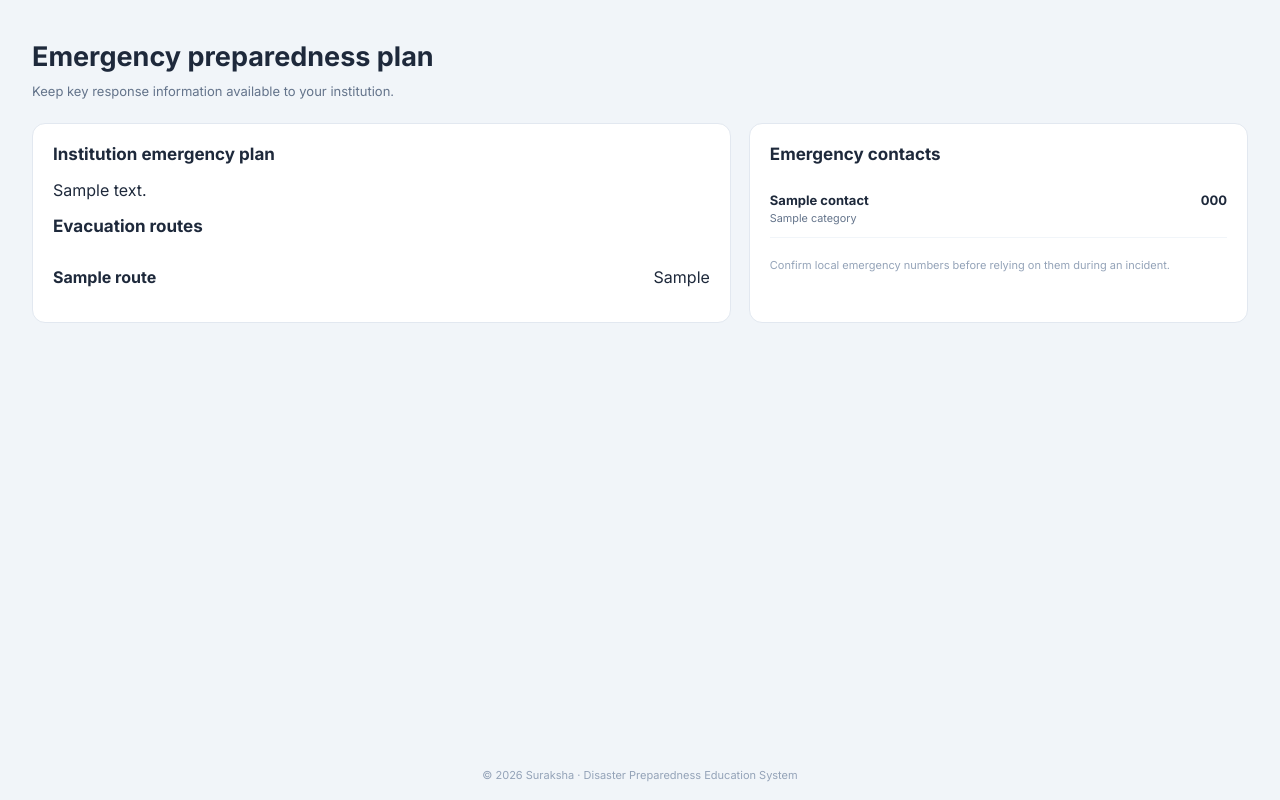
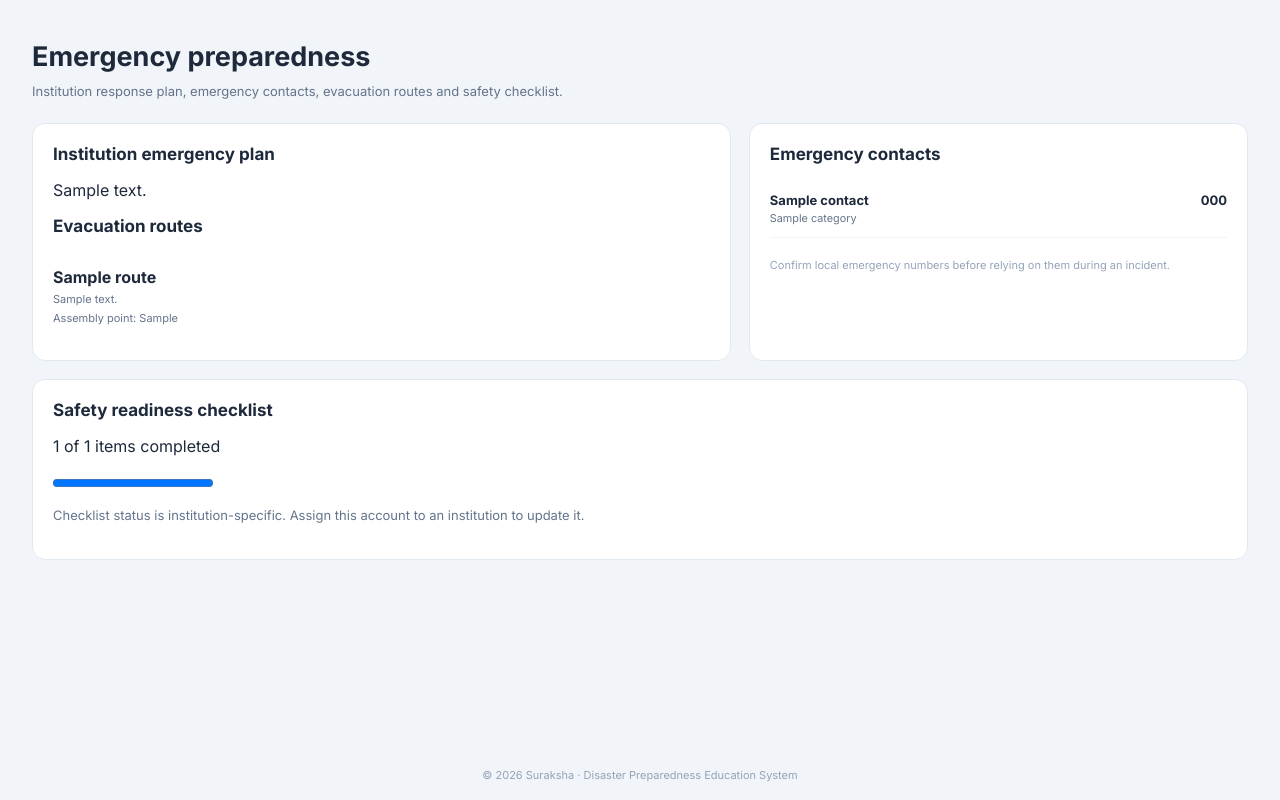
Before and after one commit to Akshayvish2005/Suraksha, a Python web app: template templates/emergency.html in a window 1280 px wide. Run offline with Jinja, Linux system fonts and the light colour scheme; the template is opened without the code that fills it: most values are stand-ins (such as "Sample title", 1, 10 or a date in 2020).

Commit message:
Add emergency plan, contacts, routes and checklist UI

```diff
--- a/templates/emergency.html
+++ b/templates/emergency.html
@@ -1 +1,19 @@
-{% extends "base.html" %}{% block title %}Emergency Plan · Suraksha{% endblock %}{% block content %}<div class="page-intro"><h1>Emergency preparedness plan</h1><p>Keep key response information available to your institution.</p></div><div class="two-col"><section class="panel"><h2>Institution emergency plan</h2>{% if g.user.role in ['INSTITUTION_ADMIN','SYSTEM_ADMIN'] %}<form method="post" action="{{ url_for('save_plan') }}"><label>Plan details<textarea name="content" rows="9" placeholder="Describe emergency roles, evacuation instructions and assembly procedures...">{{ plan.content if plan else '' }}</textarea></label><button class="primary">Save plan</button></form>{% else %}<p>{{ plan.content if plan else 'Your institution has not published an emergency plan yet.' }}</p>{% endif %}<h2>Evacuation routes</h2>{% for r in routes %}<div class="list-row"><b>{{ r.name }}</b><span>{{ r.assembly_point or '' }}</span></div>{% else %}<p class="muted">No evacuation routes have been added.</p>{% endfor %}</section><section class="panel"><h2>Emergency contacts</h2>{% for c in contacts %}<div class="contact"><div><b>{{ c.name }}</b><small>{{ c.category or 'Emergency' }}</small></div><strong>{{ c.phone }}</strong></div>{% else %}<p>No emergency contacts available.</p>{% endfor %}<p class="tiny">Confirm local emergency numbers before relying on them during an incident.</p></section></div>{% endblock %}
+{% extends "base.html" %}
+{% block title %}Emergency Plan · Suraksha{% endblock %}
+{% block content %}
+<div class="page-intro"><h1>Emergency preparedness</h1><p>Institution response plan, emergency contacts, evacuation routes and safety checklist.</p></div>
+<div class="two-col">
+<section class="panel"><h2>Institution emergency plan</h2>
+{% if g.user.role in ['INSTITUTION_ADMIN','SYSTEM_ADMIN'] %}<form method="post" action="{{ url_for('save_plan') }}"><label>Plan details<textarea name="content" rows="10" maxlength="20000" placeholder="Describe emergency roles, evacuation instructions and assembly procedures...">{{ plan.content if plan else '' }}</textarea></label><button class="primary" type="submit">Save plan</button></form>
+{% else %}<p>{{ plan.content if plan and plan.content else 'Your institution has not published an emergency plan yet.' }}</p>{% endif %}
+<h2>Evacuation routes</h2>
+{% for r in routes %}<div class="list-row"><span><b>{{ r.name }}</b><small>{{ r.description or '' }}</small><small>Assembly point: {{ r.assembly_point or 'Not specified' }}</small></span>{% if g.user.role in ['INSTITUTION_ADMIN','SYSTEM_ADMIN'] %}<form method="post" action="{{ url_for('delete_evacuation_route', route_id=r.id) }}"><button type="submit">Delete</button></form>{% endif %}</div>{% else %}<p class="muted">No evacuation routes have been added.</p>{% endfor %}
+{% if g.user.role in ['INSTITUTION_ADMIN','SYSTEM_ADMIN'] and g.user.institution_id %}<h3>Add evacuation route</h3><form method="post" action="{{ url_for('create_evacuation_route') }}"><label>Route name<input name="name" maxlength="150" required></label><label>Description<textarea name="description" maxlength="1000" rows="2"></textarea></label><label>Assembly point<input name="assembly_point" maxlength="200"></label><button type="submit">Add route</button></form>{% endif %}
+</section>
+<section class="panel"><h2>Emergency contacts</h2>
+{% for c in contacts %}<div class="contact"><div><b>{{ c.name }}</b><small>{{ c.category or 'Emergency' }}{% if c.is_national %} · National{% endif %}</small></div><strong>{{ c.phone }}</strong>{% if not c.is_national and g.user.role in ['INSTITUTION_ADMIN','SYSTEM_ADMIN'] %}<form method="post" action="{{ url_for('delete_emergency_contact', contact_id=c.id) }}"><button type="submit">Delete</button></form>{% endif %}</div>{% else %}<p>No emergency contacts available.</p>{% endfor %}
+{% if g.user.role in ['INSTITUTION_ADMIN','SYSTEM_ADMIN'] and g.user.institution_id %}<h3>Add institution contact</h3><form method="post" action="{{ url_for('create_emergency_contact') }}"><label>Name<input name="name" maxlength="150" required></label><label>Phone<input name="phone" maxlength="30" required></label><label>Category<input name="category" maxlength="50" placeholder="Security, Medical, etc."></label><button type="submit">Add contact</button></form>{% endif %}
+<p class="tiny">Confirm local emergency numbers before relying on them during an incident.</p></section></div>
+<section class="panel"><h2>Safety readiness checklist</h2><p>{{ checklist_checked_count }} of {{ checklist_total_count }} items completed</p>{% if checklist_total_count %}<progress value="{{ checklist_checked_count }}" max="{{ checklist_total_count }}"></progress>{% endif %}
+{% if g.user.institution_id %}{% for entry in checklist %}<form method="post" action="{{ url_for('toggle_checklist') }}" class="list-row"><input type="hidden" name="item_id" value="{{ entry.item.id }}"><input type="hidden" name="checked" value="{{ 'false' if entry.checked else 'true' }}"><span>{{ entry.item.item_text }}</span><button type="submit">{{ 'Mark incomplete' if entry.checked else 'Mark complete' }}</button>{% if entry.checked %}<span class="tag">Completed</span>{% endif %}</form>{% else %}<p class="muted">No checklist items are configured.</p>{% endfor %}{% else %}<p class="muted">Checklist status is institution-specific. Assign this account to an institution to update it.</p>{% endif %}</section>
+{% endblock %}
```
